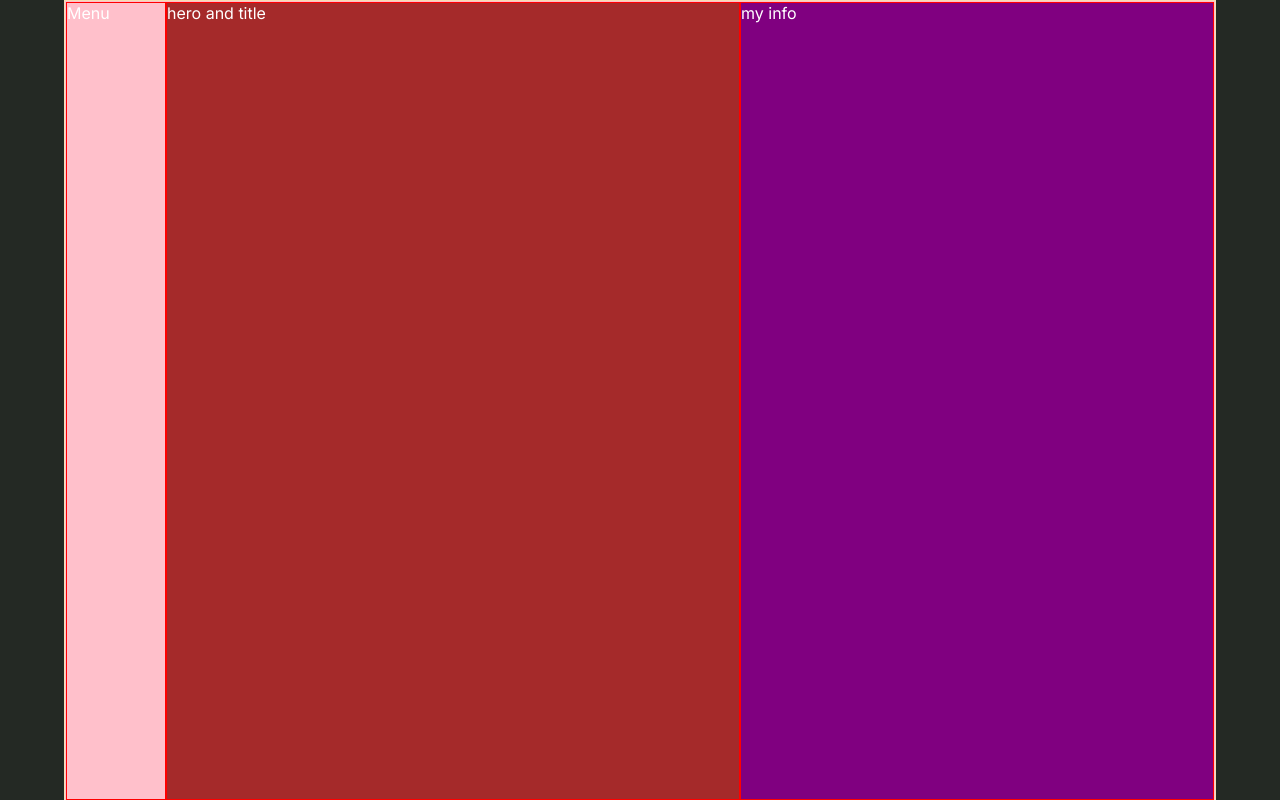
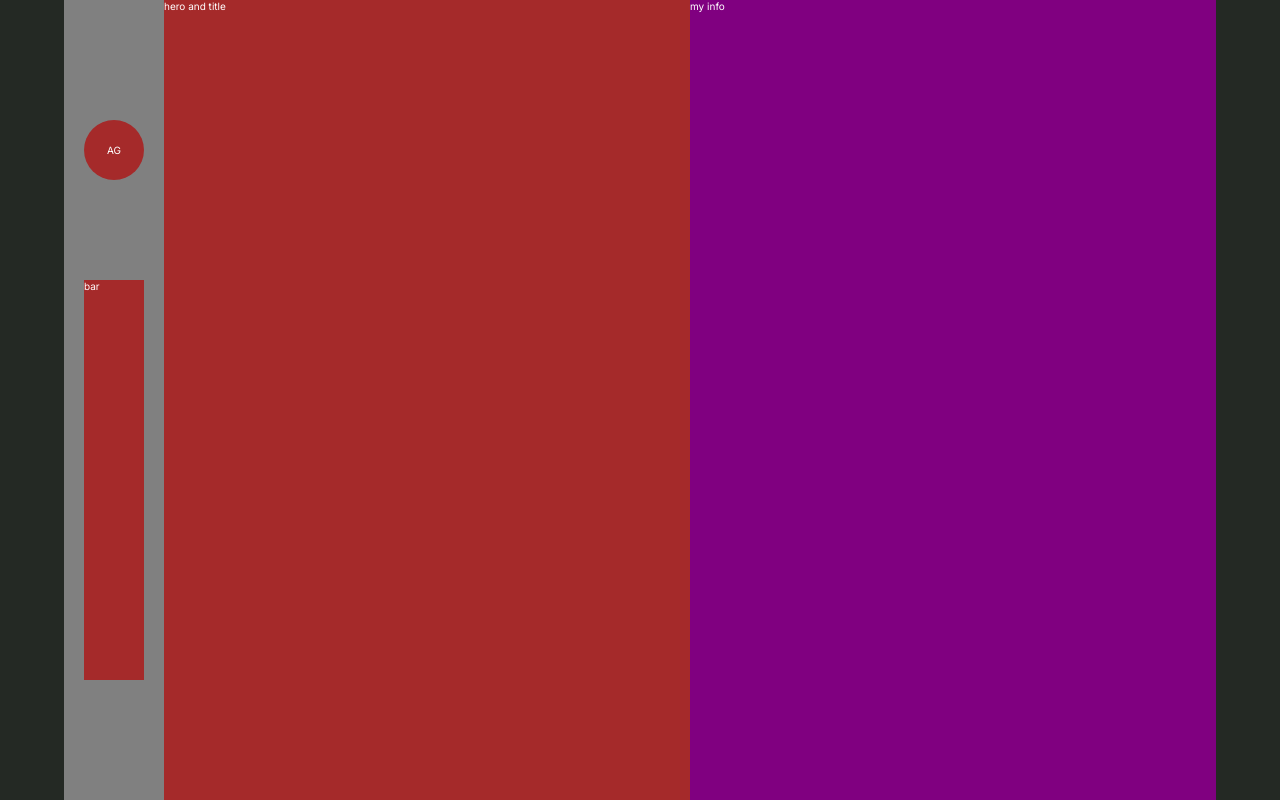
Before and after one commit to GamezAr94/personal_portfolio, a Next.js app: page / in a window 1280 px wide. Shown: the top 800 px of the page. Built offline with nearby package versions, Linux system fonts and the light colour scheme.

Commit message:
adding the basic styles to the header

```diff
--- a/app/components/dashboard/dashboardContainer.js
+++ b/app/components/dashboard/dashboardContainer.js
@@ -1,12 +1,12 @@
 import styles from "./dashboardContainer.module.css";
-import Menu from "./menu";
 
 export default function DashboardContainer() {
     return (
-        <main className={styles.main_container}>
-            <Menu />
-            <div>hero and title</div>
-            <div>my info</div>
-        </main>
+        <>
+            <main className={styles.main_container}>
+                <div>hero and title</div>
+                <div>my info</div>
+            </main>
+        </>
     );
 }
--- a/app/components/dashboard/dashboardContainer.module.css
+++ b/app/components/dashboard/dashboardContainer.module.css
@@ -1,27 +1,23 @@
 .main_container {
-    border: 1px solid pink;
-    height: 98vh;
-    height: 98dvh;
+    height: 94vh;
+    height: 94dvh;
     min-height: 800px;
     width: 100%;
     display: flex;
     flex-direction: column;
 }
+/* Container for the HERO */
 .main_container > div:nth-child(1) {
-    background-color: pink;
-    flex-basis: 80px;
-}
-.main_container > div:nth-child(2) {
     background-color: brown;
     flex-basis: 50%;
 }
-.main_container > div:nth-child(3) {
+/* Container for the INFO */
+.main_container > div:nth-child(2) {
     background-color: purple;
     flex-basis: auto;
     flex: 1;
 }
 .main_container > div {
-    border: 1px solid red;
 }
 @media (min-width: 900px) {
     .main_container {
@@ -30,8 +26,9 @@
 @media (min-width: 1250px) {
     .main_container {
         flex-direction: row;
-    }
-    .main_container > div:nth-child(1) {
-        flex-basis: 100px;
+        width: auto;
+        flex-grow: 1;
+        height: 100vh;
+        height: 100dvh;
     }
 }
--- a/app/components/dashboard/menu.js
+++ /dev/null
@@ -1,5 +0,0 @@
-import styles from "./menu.module.css";
-
-export default function Menu() {
-    return <div>Menu</div>;
-}
--- /dev/null
+++ b/app/components/menu.js
@@ -0,0 +1,13 @@
+import Link from "next/link";
+import styles from "./menu.module.css";
+
+export default function Menu() {
+    return (
+        <header className={styles.header_container}>
+            <Link className={styles.logo} href="/">
+                AG
+            </Link>
+            <div className={styles.menu_bar}>bar</div>
+        </header>
+    );
+}
--- /dev/null
+++ b/app/components/menu.module.css
@@ -0,0 +1,37 @@
+.header_container {
+    background-color: gray;
+    display: flex;
+    justify-content: space-between;
+    align-items: center;
+    position: sticky;
+    top: 0;
+    height: 90px;
+}
+.menu_bar {
+    background-color: brown;
+    width: 60px;
+    height: 60px;
+}
+.logo {
+    display: flex;
+    align-items: center;
+    justify-content: center;
+    border-radius: 50%;
+    background-color: brown;
+    width: 60px;
+    height: 60px;
+}
+@media (min-width: 1250px) {
+    .header_container {
+        height: 100vh;
+        height: 100dvh;
+        width: 100px;
+        min-height: 700px;
+        flex-direction: column;
+        justify-content: center;
+        gap: 100px;
+    }
+    .menu_bar {
+        height: 50%;
+    }
+}
--- a/app/globals.css
+++ b/app/globals.css
@@ -8,26 +8,33 @@
 }
 html {
     background-color: var(--main-background-color);
-    font-weight: 62.5%;
-    height: 4000px;
+    font-size: 62.5%;
     justify-content: center;
+    overflow-x: hidden;
 }
 html,
 body {
-  max-width: 100vw;
-  overflow-x: hidden;
-  color-scheme: dark;
-  display: flex;
+    max-width: 100vw;
+    color-scheme: dark;
+    display: flex;
 }
 body {
     max-width: 2000px;
     min-width: 300px;
     width: 80%;
-    border: 1px solid wheat;
+    display: flex;
+    flex-direction: column;
+    flex-wrap: wrap;
 }
 a {
-  color: inherit;
-  text-decoration: none;
+    color: inherit;
+    text-decoration: none;
+}
+div.hola {
+    min-width: 300px;
+    width: 100%;
+    border: 1px solid red;
+    height: 200px;
 }
 @media (min-width: 900px) {
     body {
@@ -37,5 +44,6 @@ a {
 @media (min-width: 1250px) {
     body {
         width: 90%;
+        flex-direction: row;
     }
 }
--- a/app/page.js
+++ b/app/page.js
@@ -1,9 +1,16 @@
 import DashboardContainer from "./components/dashboard/dashboardContainer";
+import Menu from "./components/menu";
 
 export default function Home() {
     return (
         <>
+            <Menu />
             <DashboardContainer />
+            <div className="hola">hola</div>
+            <div className="hola">hola</div>
+            <div className="hola">hola</div>
+            <div className="hola">hola</div>
+            <div className="hola">hola</div>
         </>
     );
 }
```
Also changed, not shown: app/components/dashboard/menu.module.css (deleted).
